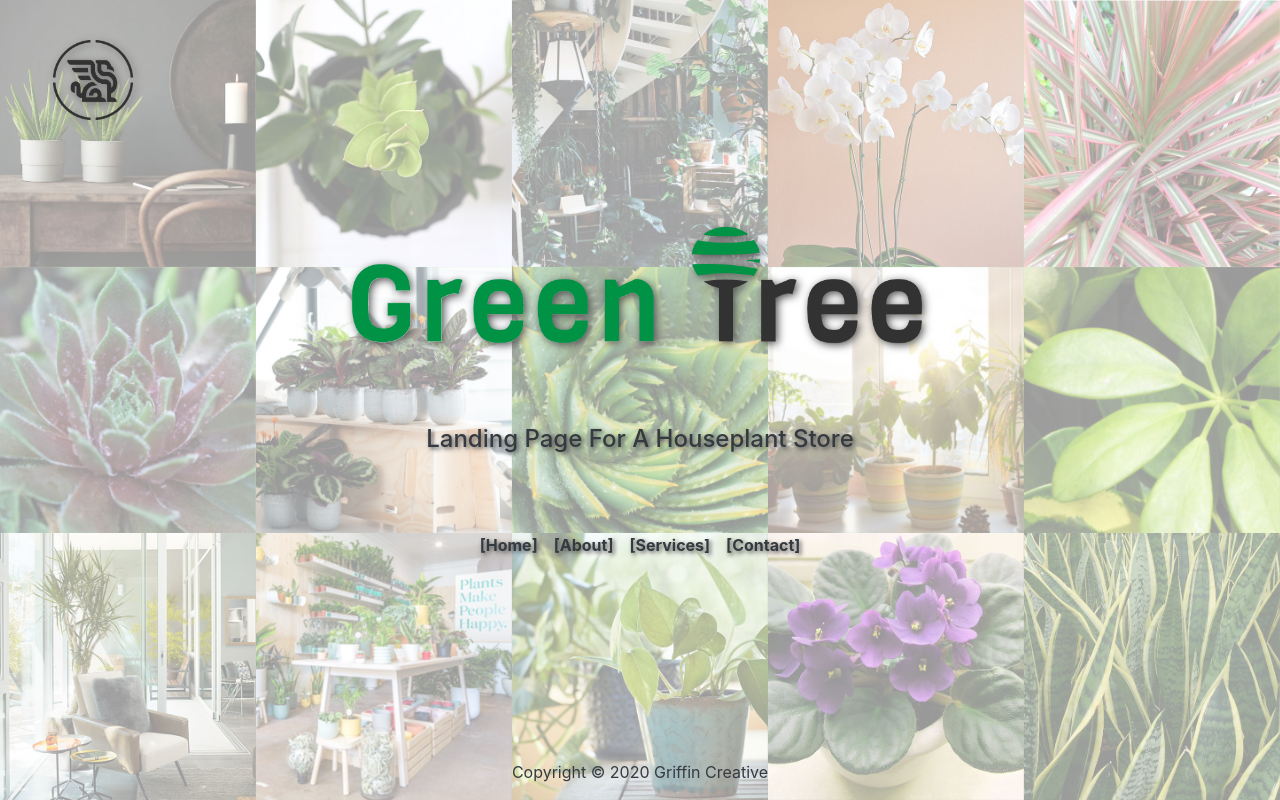
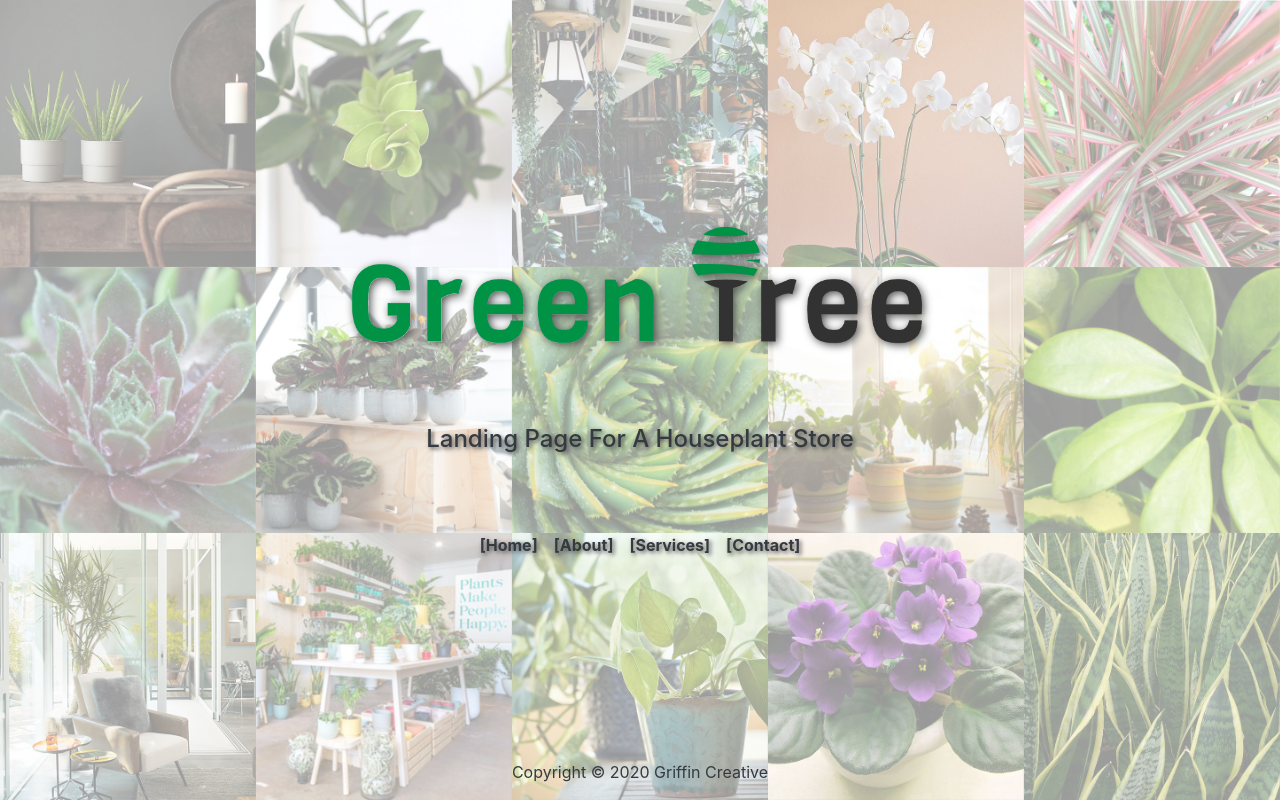
Before and after one commit to mic-babin/greentree, a plain HTML site: page index.html in a window 1280 px wide. Drawn offline with nearby package versions, Linux system fonts and the light colour scheme; a web font is replaced by a local one.

Commit message:
remove logo

```diff
--- a/index.html
+++ b/index.html
@@ -54,7 +54,7 @@
   <div class="container-fluid showcase-content">
     <div id="border-top-landing"></div>
     <div id="showcase-landing" class="align-items-center">
-      <img src="img/logo.png" alt="" id="logo">
+
       <div class="d-flex h-100">
         <div class="align-self-center mx-auto w-100">
           <h1 class="text-center text-capitalize text-dark marb-5"><img src="img/GreenTreeLogo.png" id="green-tree-logo"
```
